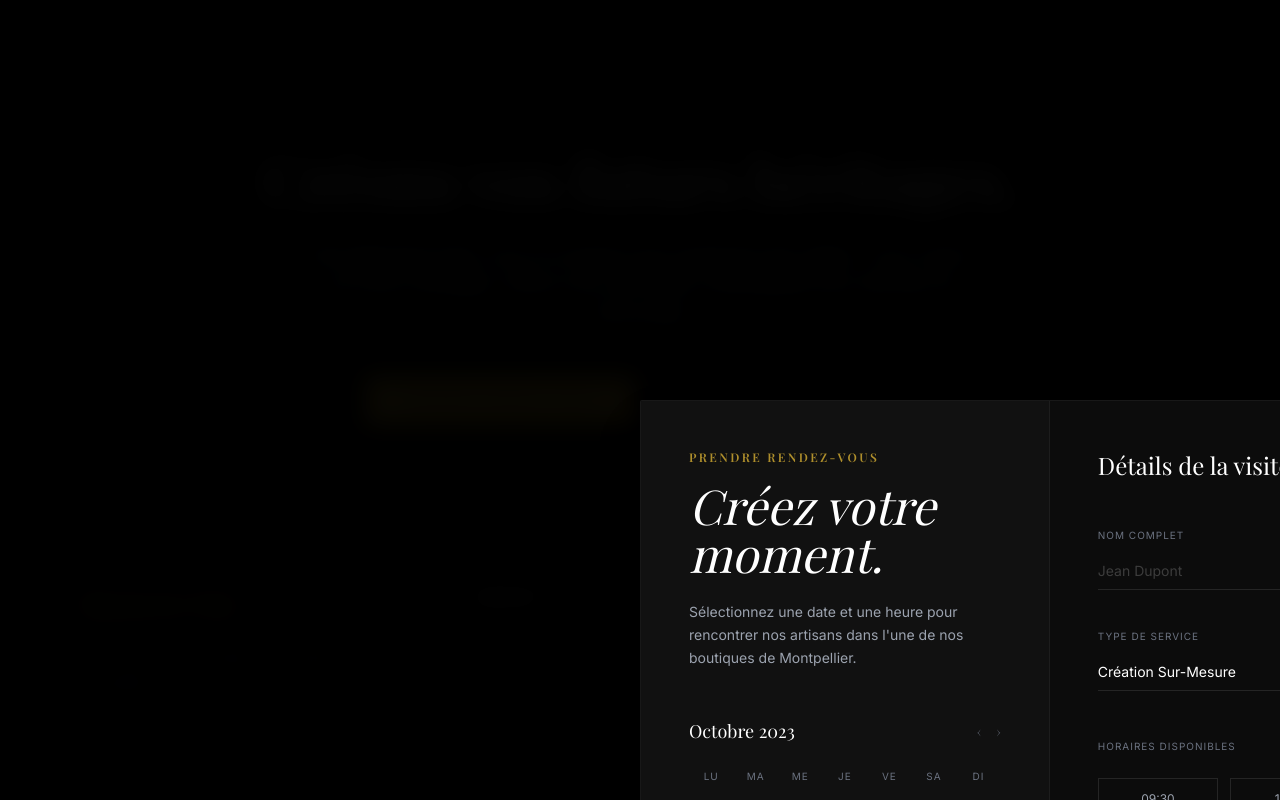
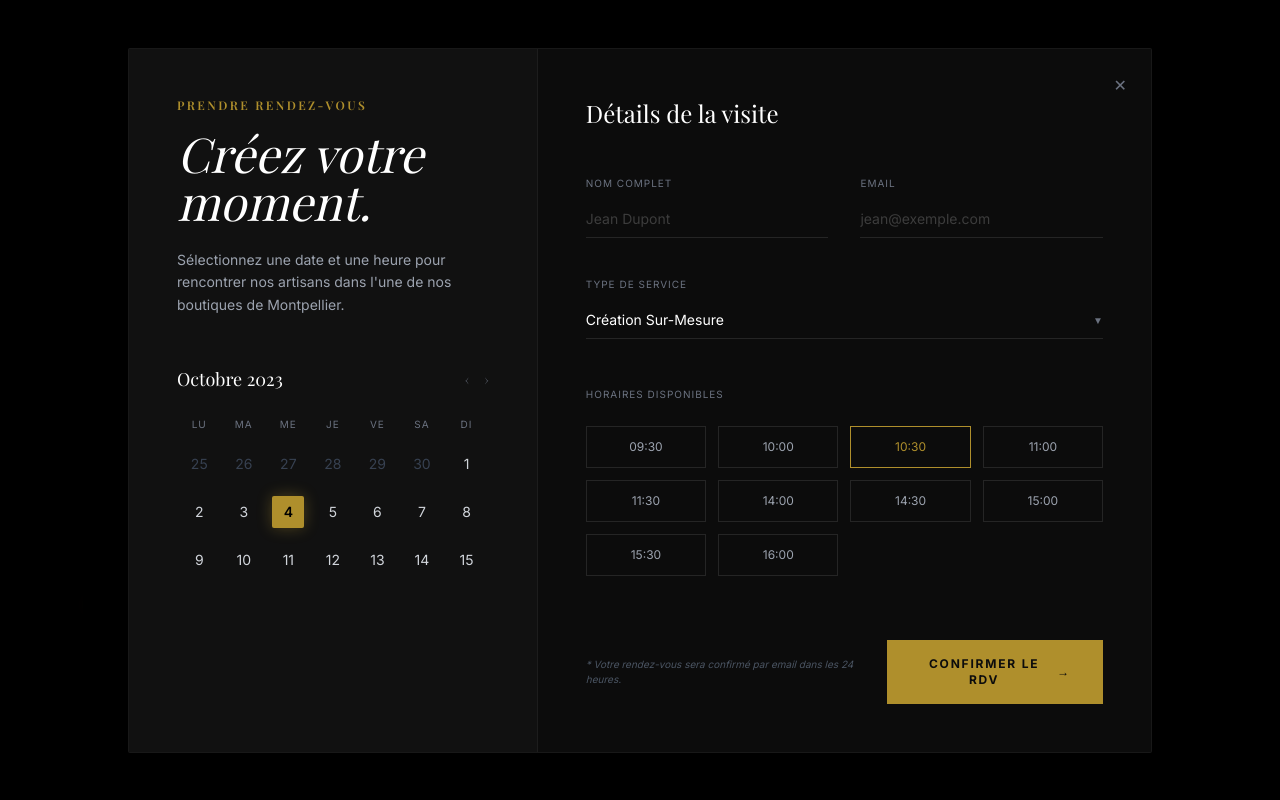
Before and after one commit to tejaswee-gits/Bijouterie-Pala, a Next.js app: page / in a window 1280 px wide. Both pictures are taken after a click on the button "DÉCOUVRIR L'ATELIER". Shown: the part 9802-10602 px from the top of the page. Built offline with nearby package versions, Linux system fonts and the light colour scheme; a web font is replaced by a local one.

Commit message:
Fix: Center booking modal using Flexbox to resolve positioning issues

```diff
--- a/src/components/BookingModal.tsx
+++ b/src/components/BookingModal.tsx
@@ -43,14 +43,14 @@ export default function BookingModal({ isOpen, onClose }: BookingModalProps) {
     return (
         <AnimatePresence>
             {isOpen && (
-                <>
+                <div className="fixed inset-0 z-50 flex items-center justify-center p-4">
                     {/* Backdrop */}
                     <motion.div
                         initial={{ opacity: 0 }}
                         animate={{ opacity: 1 }}
                         exit={{ opacity: 0 }}
                         onClick={onClose}
-                        className="fixed inset-0 bg-black/95 backdrop-blur-md z-50 flex items-center justify-center p-4 cursor-pointer"
+                        className="absolute inset-0 bg-black/95 backdrop-blur-md"
                     />
 
                     {/* Modal Container */}
@@ -58,7 +58,8 @@ export default function BookingModal({ isOpen, onClose }: BookingModalProps) {
                         initial={{ opacity: 0, scale: 0.95, y: 20 }}
                         animate={{ opacity: 1, scale: 1, y: 0 }}
                         exit={{ opacity: 0, scale: 0.95, y: 20 }}
-                        className="fixed left-1/2 top-1/2 -translate-x-1/2 -translate-y-1/2 w-[95%] max-w-5xl h-auto max-h-[90vh] bg-[#0c0c0c] border border-white/5 shadow-2xl z-50 overflow-hidden rounded-sm flex flex-col md:flex-row"
+                        className="relative w-full max-w-5xl h-auto max-h-[90vh] bg-[#0c0c0c] border border-white/5 shadow-2xl overflow-hidden rounded-sm flex flex-col md:flex-row z-10"
+                        onClick={(e) => e.stopPropagation()}
                     >
                         {/* Success Overlay */}
                         {isSuccess && (
@@ -198,7 +199,7 @@ export default function BookingModal({ isOpen, onClose }: BookingModalProps) {
                             </form>
                         </div>
                     </motion.div>
-                </>
+                </div>
             )}
         </AnimatePresence>
     );
```
